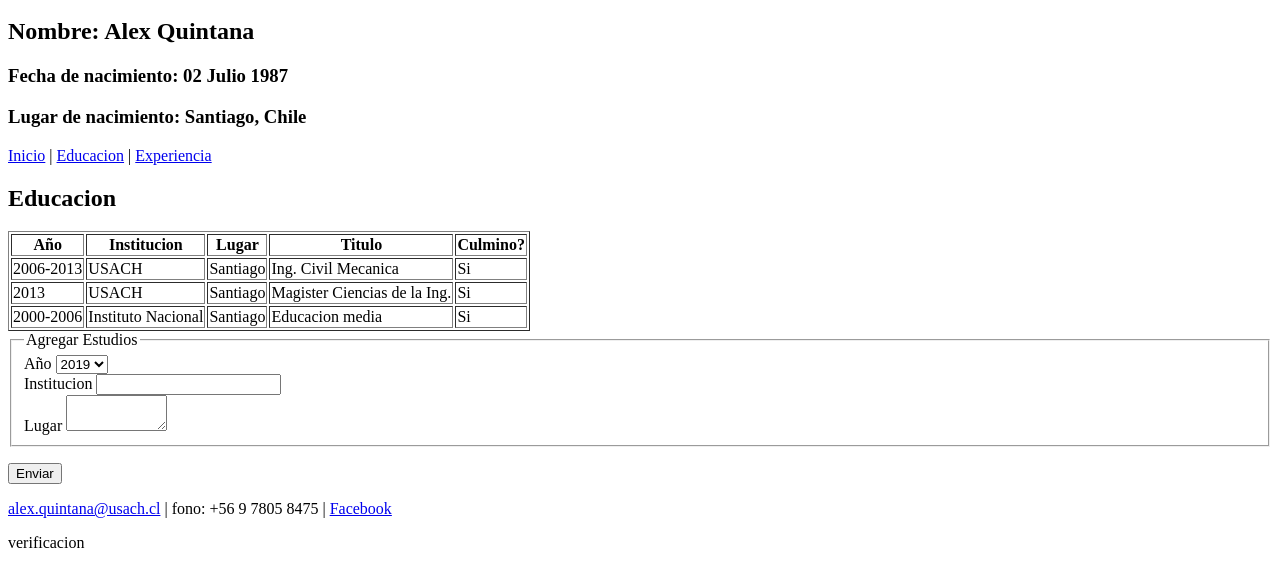
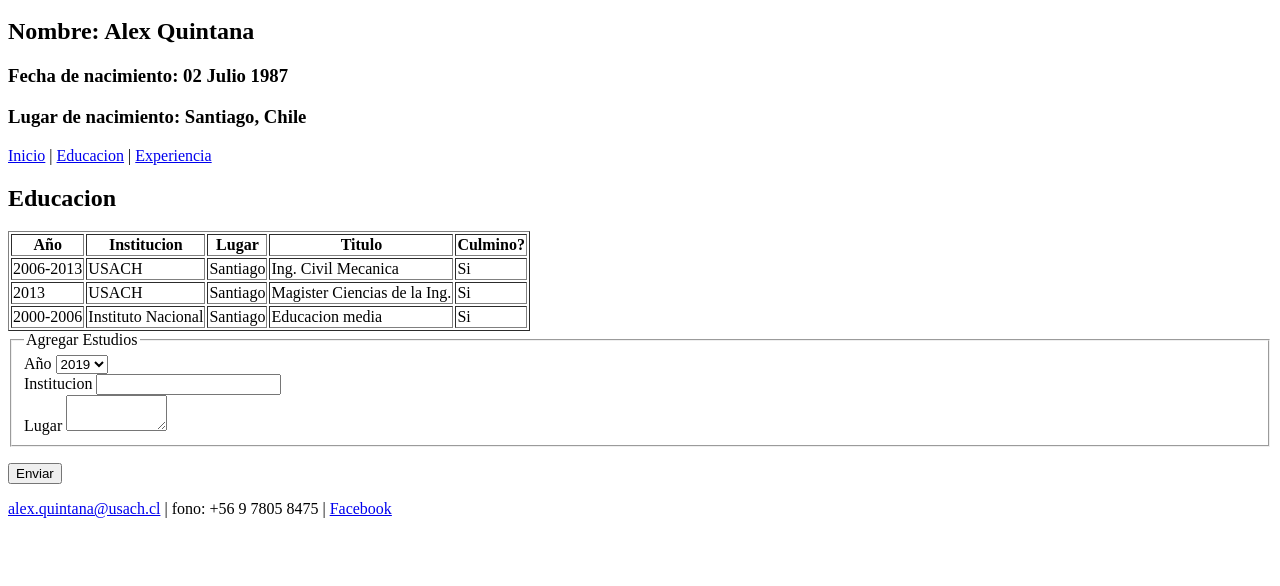
Before and after one commit to alex-quintana/Tarea, a plain HTML site: page educacion.html in a window 1280 px wide. Shown: the part 202-788 px from the top of the page. Drawn offline with Linux system fonts and the light colour scheme.

Commit message:
borrado de linea

```diff
--- a/educacion.html
+++ b/educacion.html
@@ -80,6 +80,6 @@
   </body>
   <br>
 <footer> <a href="mailto:alex.quintana@usach.cl" ?subject=feedback>alex.quintana@usach.cl</a> | fono: +56 9 7805 8475 | <a href="https://www.facebook.com/alex.quintana.984" target="_blank">Facebook</a> </footer>
-  <p>verificacion</p>
+
 
 </hmtl>
```
